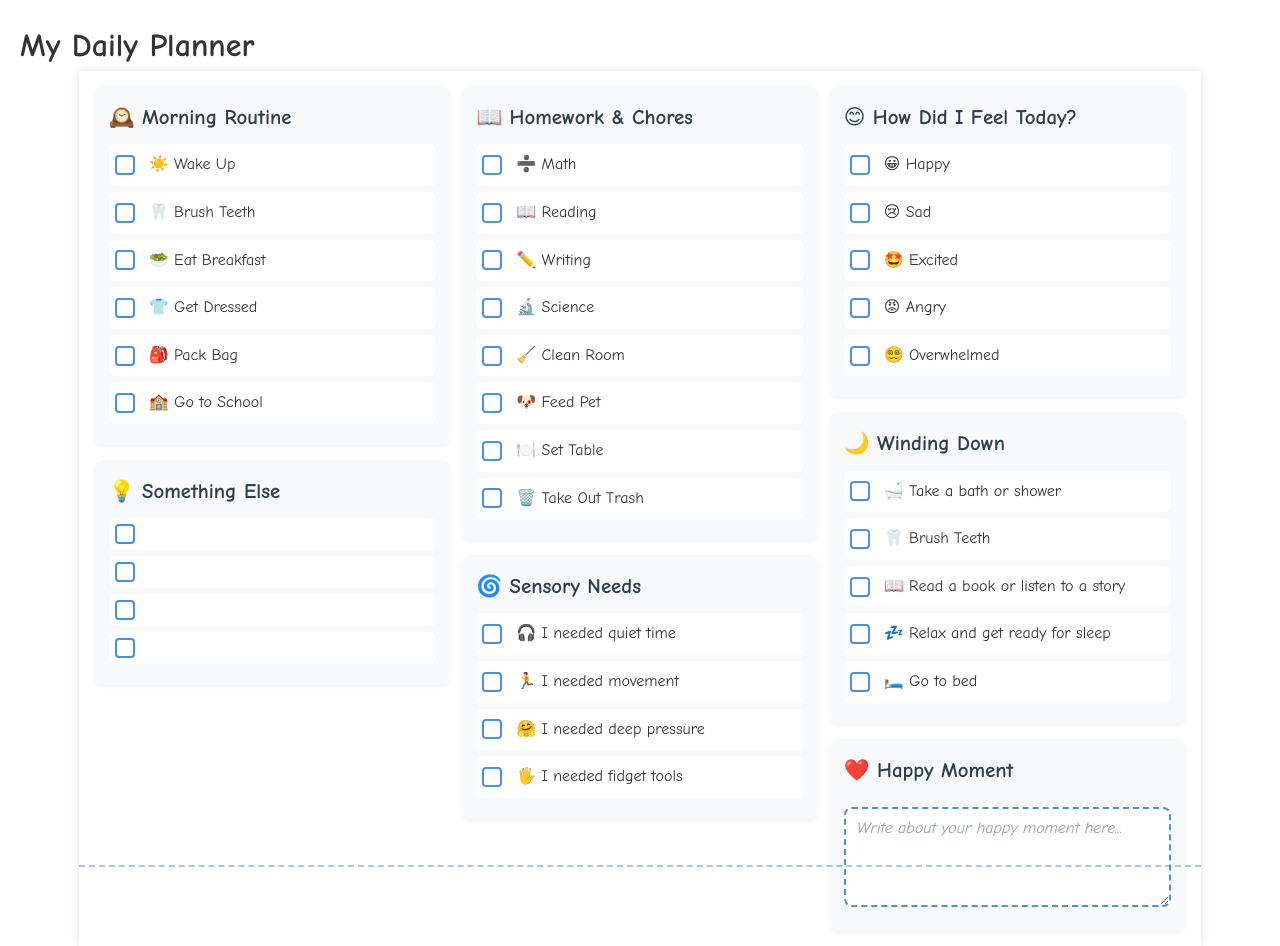
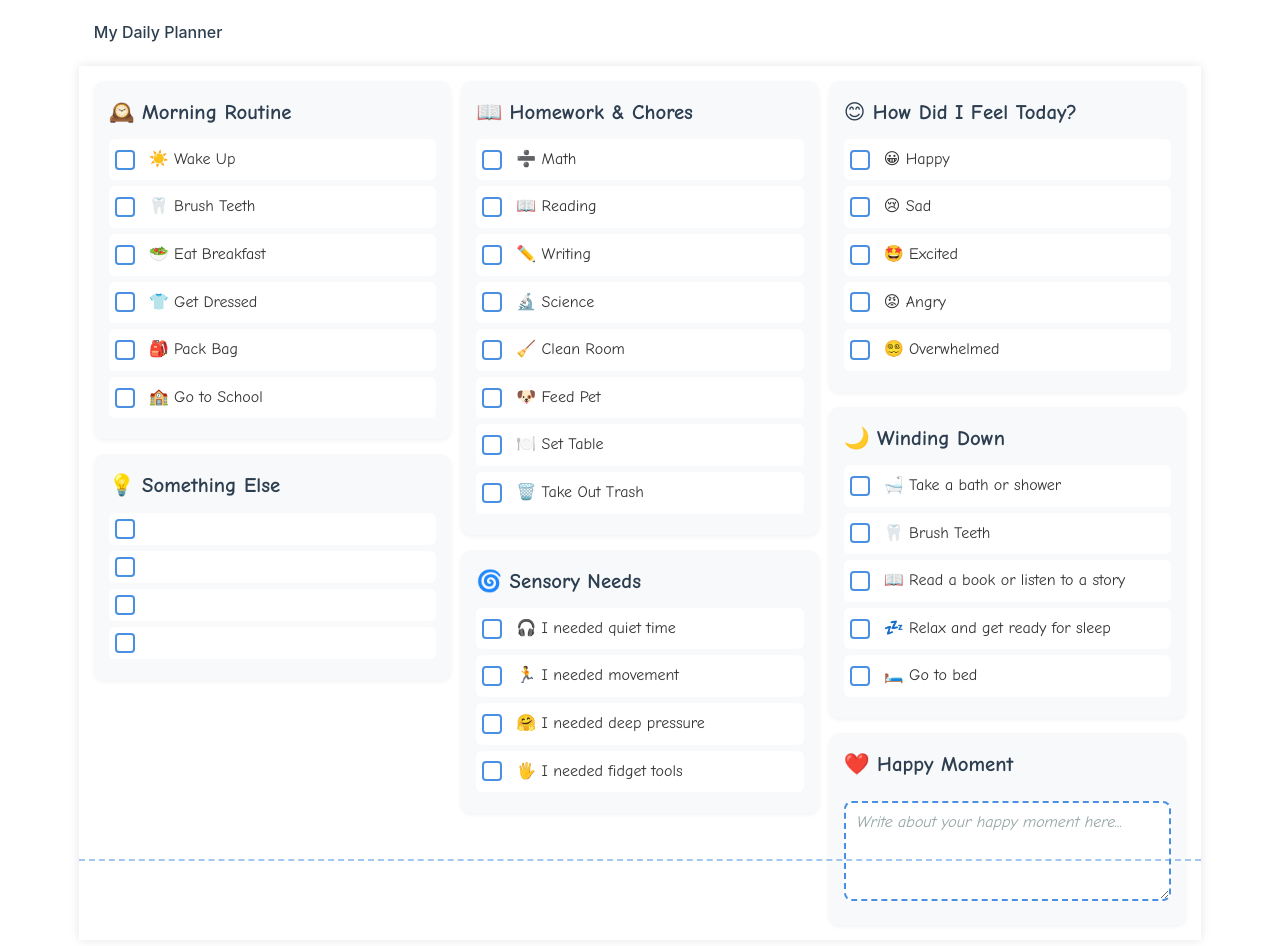
Before and after one commit to olioskar/AuDHD-Planner, a plain HTML site: page index.html in a window 1280 px wide. Drawn offline with Linux system fonts and the light colour scheme.

Commit message:
Style: Updated header and layout adjustments for printing branch

```diff
--- a/index.html
+++ b/index.html
@@ -7,7 +7,7 @@
     <link rel="stylesheet" href="styles.css">
 </head>
 <body>
-    <header>
+    <header class="app-header">
         <h1>My Daily Planner</h1>
     </header>
 
```
